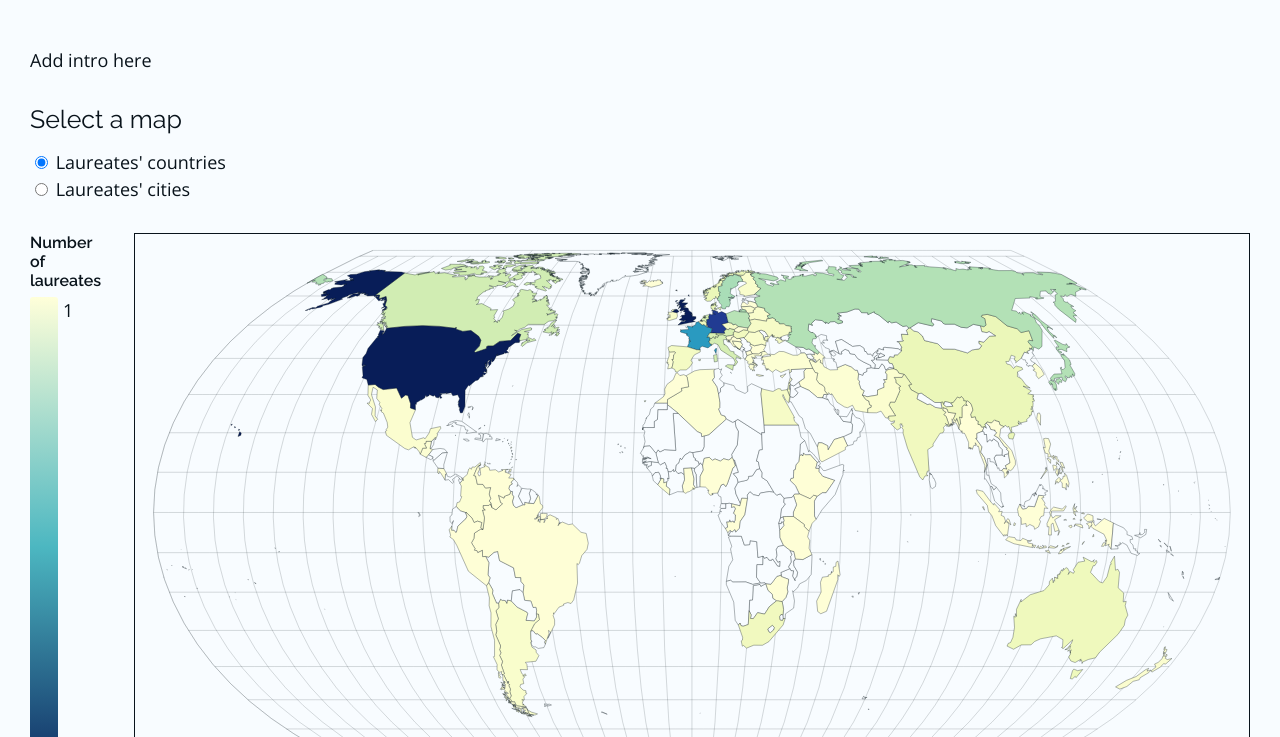
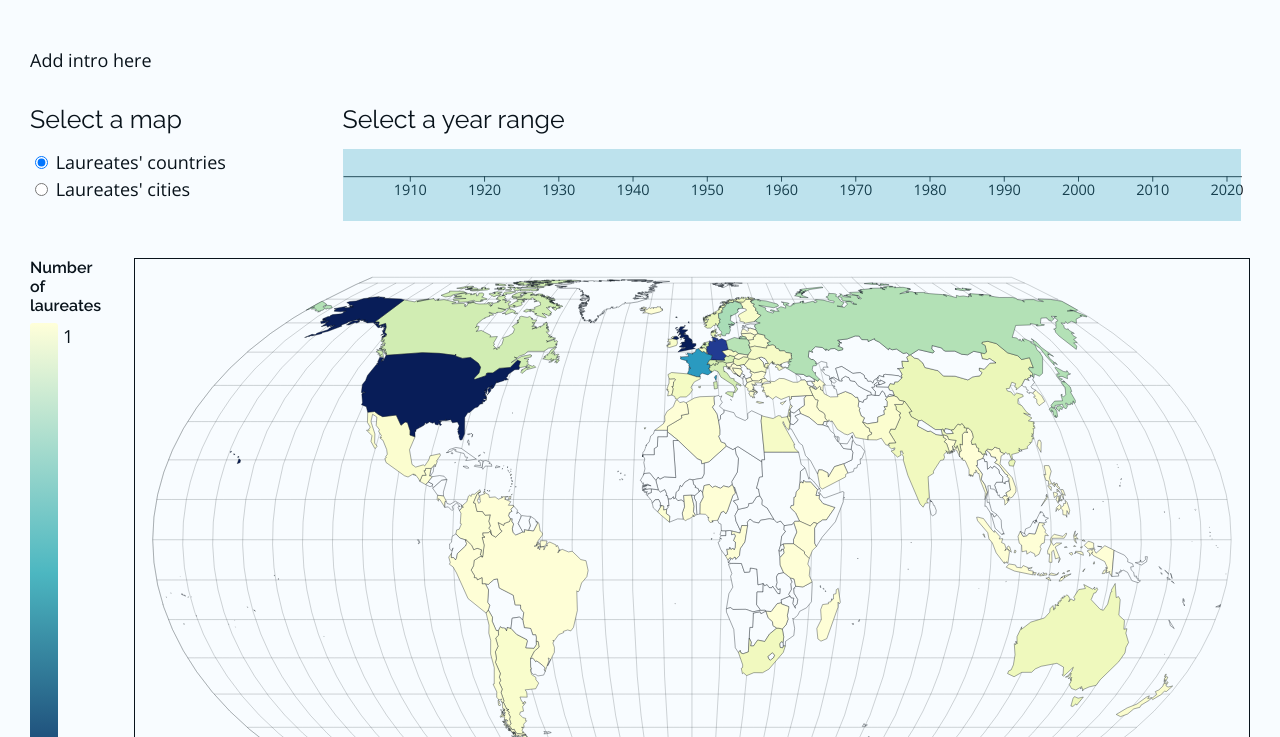
Before and after one commit to d3js-in-action-third-edition/nobel_prize, a website built with Parcel: page src/index.html in a window 1280 px wide. Shown: the part 263-1000 px from the top of the page. Built offline with nearby package versions, Linux system fonts and the light colour scheme.

Commit message:
Add brushing feature

```diff
--- a/package.json
+++ b/package.json
@@ -6,7 +6,10 @@
   },
   "dependencies": {
     "d3-array": "^3.2.2",
+    "d3-axis": "^3.0.0",
+    "d3-brush": "^3.0.0",
     "d3-force": "^3.0.0",
+    "d3-format": "^3.1.0",
     "d3-geo": "^3.1.0",
     "d3-random": "^3.0.1",
     "d3-scale": "^4.0.2",
--- a/src/css/base.css
+++ b/src/css/base.css
@@ -44,6 +44,14 @@ body {
 .col-1 {
   flex: 0 0 8.33%;
   max-width: 8.33%;
+}
+.col-3 {
+  flex: 0 0 25%;
+  max-width: 25%;
+}
+.col-9 {
+  flex: 0 0 75%;
+  max-width: 75%;
 }
 .col-11 {
   flex: 0 0 91.66%;
--- a/src/css/visualization.css
+++ b/src/css/visualization.css
@@ -60,3 +60,15 @@
 #map-reset:focus {
   background-color: #207ab5;
 }
+
+/* Years selector */
+.axis-x text {
+  font-family: 'Open Sans', sans-serif;
+  font-size: 1.6rem;
+}
+/* Brush selection */
+.selection {
+  fill: #35a7c2;
+  fill-opacity: 0.3;
+  stroke: none;
+}
--- a/src/index.html
+++ b/src/index.html
@@ -14,6 +14,8 @@
 		<div class="intro">Add intro here</div>
 
 		<div class="filters-container">
+			<div class="row">
+				<div class="col col-3">
 					<div class="map-filter-container">
 						<h2>Select a map</h2>
 						<div>
@@ -24,6 +26,14 @@
 							<div>
 								<input type="radio" id="cities" value="cities" name="map-type">
 								<label for="cities">Laureates' cities</label>
+							</div>
+						</div>
+					</div>
+				</div>
+				<div class="col col-9">
+					<div class="map-filter-container">
+						<h2>Select a year range</h2>
+						<div id="years-selector"></div>
 					</div>
 				</div>
 			</div>
@@ -47,7 +57,7 @@
 				<div class="map-container">
 					<div id="map"></div>
 					<div id="map-tooltip"></div>
-					<button id="map-reset" type="button">Reset map</button>
+					<button id="map-reset" type="button">Reset zoom</button>
 				</div>
 			</div>
 		</div>
--- a/src/js/map.js
+++ b/src/js/map.js
@@ -1,8 +1,12 @@
 import { select, selectAll } from "d3-selection";
 import { geoEqualEarth, geoPath, geoGraticule } from "d3-geo";
 import { transition } from "d3-transition";
-import { max } from "d3-array";
+import { max, min } from "d3-array";
 import { zoom, zoomIdentity } from "d3-zoom";
+import { scaleLinear } from "d3-scale";
+import { axisBottom } from "d3-axis";
+import { format } from "d3-format";
+import { brushX } from "d3-brush";
 import { countryColorScale, getCityRadius } from "./scales";
 import { drawLegend } from "./legend";
 
@@ -36,38 +40,15 @@ export const drawMap = (laureates, countries) => {
   console.log("birthCities", birthCities);
   const maxLaureatesPerCity = max(birthCities, d => d.laureates.length);
   drawLegend(maxLaureatesPerCity);
-  // console.log(cities)
-  // laureates.forEach(laureate => {
-  //   if (laureate.birth_country !== "" && laureate.birth_city !== "") {
-  //     const city = cities.find(c => c.name === laureate.birth_city && c.country === laureate.birth_country_code);
-  //     laureate["birt_city_latitude"] = city.lat;
-  //     laureate["birt_city_longitude"] = city.lng;
-  //   }
-  // });
-
-  // const key = "1yBIkguJRyW3ydYPlTE3Gg==g5W0pQxghNrKpRqI";
-  // async function fetchData(city, country) {
-  //   const url = 'https://api.api-ninjas.com/v1/geocoding?city=' + city + '&country=' + country;
-  //   const response = await fetch(url, {
-  //     method: 'GET',
-  //     headers: { 'X-Api-Key': key},
-  //     contentType: 'application/json',
-  //     });
-  //   return response.json(); // parses JSON response into native JavaScript objects
-  // }
-
-  // laureates.forEach(laureate => {
-  //   fetchData(laureate.birth_city, laureate.birth_country_code).then((data) => {
-  //     laureate["latitude"] = data[0].latitude;
-  //     laureate["longitude"] = data[0].longitude;
-  //     console.log(laureate)
-  //     console.log(data);
-  //   });
-  // });
 
   // Dimensions
-  const width = 1400;
-  const height = 700;
+  const width = 1230;
+  const height = 620;
+
+  const minYear = min(laureates, d => d.year);
+  const maxYear = max(laureates, d => d.year);
+  let brushMin = minYear;
+  let brushMax = maxYear;
 
   // Append SVG container
   const svg = select("#map")
@@ -76,7 +57,7 @@ export const drawMap = (laureates, countries) => {
 
   // Define projection
   const projection = geoEqualEarth()
-    .scale(250)
+    .scale(220)
     .translate([width/2, height/2]);
 
   // Initialize the path generator
@@ -111,11 +92,69 @@ export const drawMap = (laureates, countries) => {
       .attr("d", geoPathGenerator)
       .attr("fill", "#f8fcff")
       .attr("stroke", "#09131b")
-      .attr("stroke-opacity", 0.4)
+      .attr("stroke-opacity", 0.4);
 
+  const showCountryTooltip = (d) => {
+    select("#map-tooltip")
+      .text(d.laureates
+        ? `${d.name}, ${d.laureates.length} laureate${d.laureates.length > 1 ? "s" : ""}`
+        : `${d.name}, 0 laureate`
+      )
+      .transition()
+      .style("opacity", 1);
+  };
+
+  const showCityTooltip = (d) => {
+    select("#map-tooltip")
+      .text(`${d.city}, ${d.laureates.length} laureate${d.laureates.length > 1 ? "s" : ""}`)
+      .transition()
+      .style("opacity", 1);
+  };
+
+  const hideTooltip = () => {
+    select("#map-tooltip")
+      .transition()
+      .style("opacity", 0);
+  };
+
+  const updateCountryFills = () => {
+    const selectedData = JSON.parse(JSON.stringify(countries.features));
+      selectedData.forEach(d => {
+        if (d.properties.laureates) {
+          d.properties.laureates = d.properties.laureates.filter(l => l.year >= brushMin && l.year <= brushMax);
+        }
+      });
+
+      selectAll(".path-mercator")
+        .data(selectedData)
+        .on("mouseenter", (e, d) => showCountryTooltip(d.properties))
+        .on("mouseleave", hideTooltip)
+        .transition()
+        .attr("fill", d =>  d.properties.laureates && d.properties.laureates.length > 0
+          ? countryColorScale(d.properties.laureates.length)
+          : "#f8fcff");
+  };
+
+  const updateCityCircles = () => {
+    const selectedData = JSON.parse(JSON.stringify(birthCities));
+      selectedData.forEach(city => {
+        city.laureates = city.laureates.filter(l => l.year >= brushMin && l.year <= brushMax);
+      });
+
+      selectAll(".circle-city")
+        .data(selectedData)
+        .on("mouseenter", (e, d) => showCityTooltip(d))
+        .on("mouseleave", hideTooltip)
+        .transition()
+        .attr("r", d => getCityRadius(d.laureates.length, maxLaureatesPerCity));
+  };
+
+  let isCountryMap = true;
 
   // Display laureates' countries
   const displayCountries = () => {
+
+    isCountryMap = true;
 
     // Remove city circles
     selectAll(".circle-city")
@@ -124,23 +163,7 @@ export const drawMap = (laureates, countries) => {
       .attr("stroke-opacity", 0)
       .remove();
 
-    // Color birth countries
-    selectAll(".path-mercator")
-      .on("mouseenter", (e, d) => {
-        select("#map-tooltip")
-          .text(`${d.properties.name}, ${d.properties.laureates ? d.properties.laureates.length : 0} laureates`)
-          .transition()
-          .style("opacity", 1);
-      })
-      .on("mouseleave", () => {
-        select("#map-tooltip")
-          .transition()
-          .style("opacity", 0);
-      })
-      .transition()
-      .attr("fill", d =>  d.properties.laureates
-        ? countryColorScale(d.properties.laureates.length)
-        : "#f8fcff");
+    updateCountryFills();
 
     // Show related legend
     select(".legend-cities")
@@ -151,6 +174,8 @@ export const drawMap = (laureates, countries) => {
   };
 
   const displayCities = () => {
+
+    isCountryMap = false;
 
     // Remove country styles and events
     selectAll(".path-mercator")
@@ -167,25 +192,11 @@ export const drawMap = (laureates, countries) => {
         .attr("class", "circle-city")
         .attr("cx", d => projection([d.longitude, d.latitude])[0])
         .attr("cy", d => projection([d.longitude, d.latitude])[1])
-        .attr("r", d => getCityRadius(d.laureates.length, maxLaureatesPerCity))
         .attr("fill", "#35a7c2")
-        .attr("fill-opacity", 0)
-        .attr("stroke", "#35a7c2")
-        .attr("stroke-opacity", 0)
-        .on("mouseenter", (e, d) => {
-          select("#map-tooltip")
-            .text(`${d.city}, ${d.laureates.length} laureates`)
-            .transition()
-            .style("opacity", 1);
-        })
-        .on("mouseleave", () => {
-          select("#map-tooltip")
-            .transition()
-            .style("opacity", 0);
-        })
-        .transition()
         .attr("fill-opacity", 0.5)
-        .attr("stroke-opacity", 1);
+        .attr("stroke", "#35a7c2");
+
+    updateCityCircles();
 
     // Show related legend
     select(".legend-countries")
@@ -233,4 +244,49 @@ export const drawMap = (laureates, countries) => {
         .call(zoomHandler.transform, zoomIdentity);
     });
 
+
+  // Add years selector
+  const yearsWidth = 1000;
+  const yearsHeight = 80;
+  const yearsMargin= { top: 0, right: 10, bottom: 0, left: 0 };
+  const yearsInnerWidth = yearsWidth - yearsMargin.right - yearsMargin.left;
+
+  const xScale = scaleLinear()
+    .domain([minYear, maxYear])
+    .range([0, yearsInnerWidth]);
+
+  const yearsSelector = select("#years-selector")
+    .append("svg")
+      .attr("viewBox", `0 0 ${yearsWidth} ${yearsHeight}`);
+
+  const xAxisGenerator = axisBottom(xScale)
+    .tickFormat(format(""))
+    .tickSizeOuter(0);;
+  yearsSelector
+    .append("g")
+      .attr("class", "axis-x")
+      .attr("transform", `translate(0, 30)`)
+      .call(xAxisGenerator);
+
+  const handleBrush = (e) => {
+    console.log(e);
+
+    brushMin = Math.round(xScale.invert(e.selection[0]));
+    brushMax = Math.round(xScale.invert(e.selection[1]));
+
+    if (isCountryMap) {
+      updateCountryFills();
+    } else {
+      updateCityCircles();
+    }
+  };
+
+  const brushHandler = brushX() // Always capture the full height with the brush
+    .extent([[0, 0], [yearsInnerWidth, yearsHeight]]) // Initialize the brush area
+    .on("brush", handleBrush);
+  yearsSelector
+    .call(brushHandler)
+    .call(brushHandler.move, [xScale(minYear), xScale(maxYear)]); // Initial brushed zone
+  // Note that can also pan and resize area!
+
 };
```
Also changed, not shown: dist/index.html, 7 other files. Lines whose indentation alone changed are shown as unchanged.
